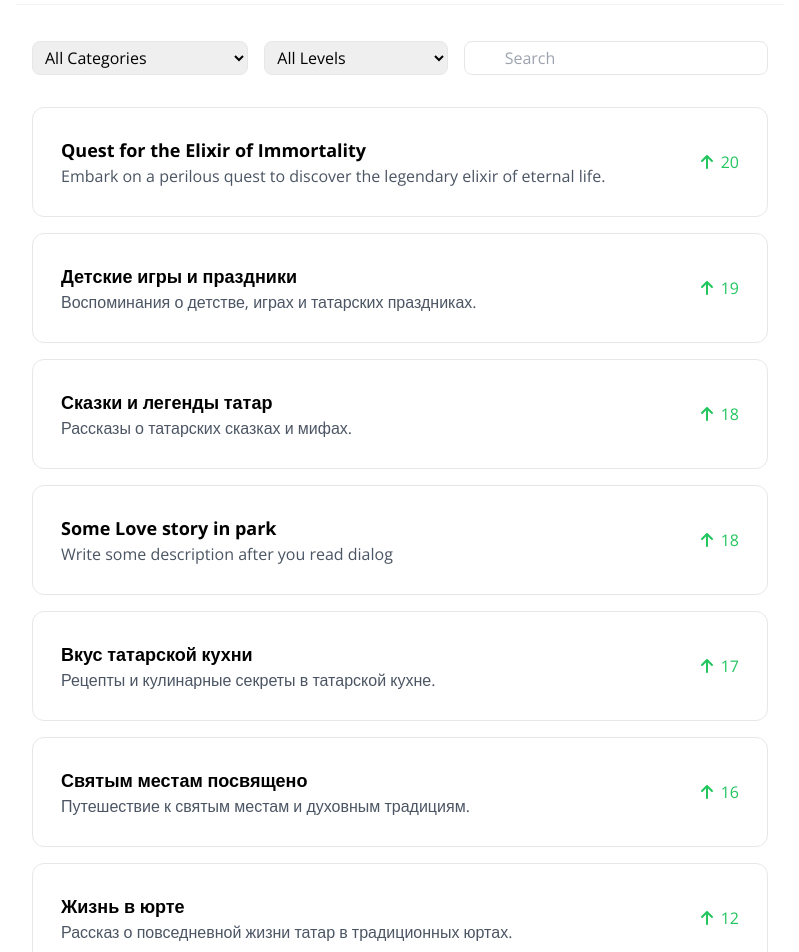
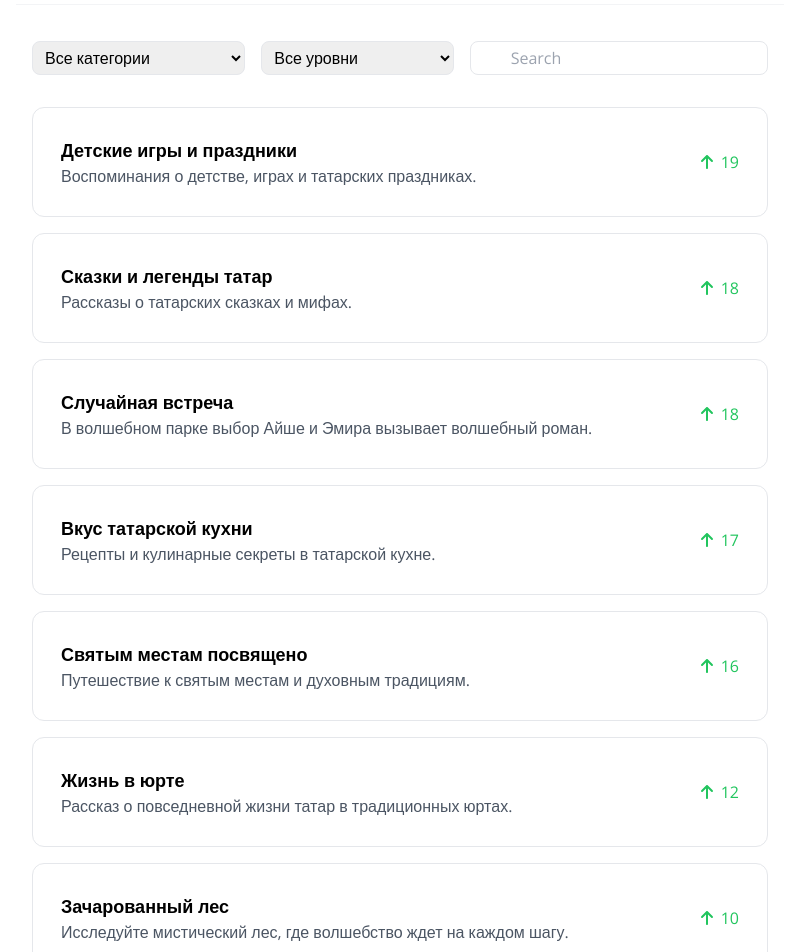
Before and after one commit to nikolina2k/language-app-front, a React (Vite) app: page /dialogs in a window 1280 px wide. Shown: the part 80-1032 px from the top of the page, without its empty margins (240-1039 px from the left). Built offline with nearby package versions, Linux system fonts and the light colour scheme.

Commit message:
translating dialog

```diff
--- a/src/components/Dialogs/Chat.jsx
+++ b/src/components/Dialogs/Chat.jsx
@@ -11,8 +11,9 @@ const ChatRoom = () => {
   // Find the item based on the item ID from the URL
   const selectedItem = items.find((item) => item.id === id);
 
-  if (!selectedItem) {
-    return <div>Item not found</div>;
+  if (id!=11) {
+
+    return <div className="mt-4">Story is being Written. Not Ready Yet!</div>;
   }
 
   const [messages, setMessages] = useState([]);
@@ -32,7 +33,7 @@ const ChatRoom = () => {
       };
 
       setMessages((prevMessages) => [...prevMessages, computerMessage]);
-    }, 2000);
+    }, 1500);
 
     return () => clearTimeout(typingTimer);
   }, []);
@@ -76,6 +77,7 @@ const ChatRoom = () => {
         }
       }
 
+
       // Show options again
       setOptionsVisible(true);
     }, 1500);
@@ -95,10 +97,11 @@ const ChatRoom = () => {
   }, [messages]);
 
   return (
-    <div className="h-full p-20 flex flex-col items-center justify-center mt-10">
+    <div className="h-full p-20 flex flex-col items-center justify-center mt-6">
       <div className="w-full max-w-xl bg-white p-4 rounded-lg shadow-md border">
         <h1 className="text-2xl font-bold text-gray-700 mb-4">
           {selectedItem.title}
+          <div>(Очрашу)</div>
         </h1>
 
         <div
@@ -166,11 +169,11 @@ const ChatRoom = () => {
 
         {/* Render user options */}
         {!isTyping && optionsVisible && (
-          <div className="grid grid-cols-3 gap-4">
+          <div className="grid grid-cols-1 gap-4">
             {getSceneData(currentScene).options && getSceneData(currentScene).options.map((option) => (
               <button
                 key={option.text}
-                className="bg-blue-400 hover:bg-blue-600 text-white p-6 rounded-full transition duration-300 ease-in-out transform hover:scale-105"
+                className="bg-blue-400 hover:bg-blue-600 text-sm text-white p-6 rounded-full transition duration-300 ease-in-out transform hover:scale-105"
                 onClick={() => handleOptionClick(option.text)}
               >
                 {option.text}
--- a/src/components/Dialogs/DialogsList.jsx
+++ b/src/components/Dialogs/DialogsList.jsx
@@ -34,12 +34,12 @@ const DialogsList = () => {
             value={selectedCategory}
             onChange={(e) => setSelectedCategory(e.target.value)}
           >
-            <option value="">All Categories</option>
-            <option value="Romance">Romance</option>
-            <option value="Horror">Horror</option>
-            <option value="Drama">Drama</option>
-            <option value="Action">Action</option>
-            <option value="Sci-Fi">Sci-Fi</option>
+            <option value="">Все категории</option>
+            <option value="Romance">Романтика</option>
+            <option value="Horror">Ужастик</option>
+            <option value="Drama">Драма</option>
+            <option value="Action">Действие</option>
+            <option value="Sci-Fi">Фантастика</option>
           </select>
         </div>
 
@@ -50,10 +50,10 @@ const DialogsList = () => {
             value={selectedLevel}
             onChange={(e) => setSelectedLevel(e.target.value)}
           >
-            <option value="">All Levels</option>
-            <option value="Easy">Easy</option>
-            <option value="Medium">Medium</option>
-            <option value="Hard">Hard</option>
+            <option value="">Все уровни</option>
+            <option value="Easy">Легкий</option>
+            <option value="Medium">Середина</option>
+            <option value="Hard">Жесткий</option>
           </select>
         </div>
 
--- a/src/components/Dialogs/Items.jsx
+++ b/src/components/Dialogs/Items.jsx
@@ -1,8 +1,8 @@
 const items = [
     {
       id: '1',
-      title: 'The Enchanted Forest',
-      description: 'Explore the mystical forest where magic awaits at every turn.',
+      title: 'Зачарованный лес',
+      description: 'Исследуйте мистический лес, где волшебство ждет на каждом шагу.',
       voteCount: 10,
       level: 'Medium',
       category: 'Sci-Fi',
@@ -65,9 +65,9 @@ const items = [
     },
     {
       id: '9',
-      title: 'Quest for the Elixir of Immortality',
-      description: 'Embark on a perilous quest to discover the legendary elixir of eternal life.',
-      voteCount: 20,
+      title: 'В поисках эликсира бессмертия',
+      description: 'Отправьтесь в опасное путешествие, чтобы найти легендарный эликсир вечной жизни.',
+      voteCount: 2,
       level: 'Hard',
       category: 'Sci-Fi',
     },
@@ -81,8 +81,8 @@ const items = [
     },
     {
         id: '11',
-        title: 'Some Love story in park',
-        description: 'Write some description after you read dialog',
+        title: 'Случайная встреча',
+        description: 'В волшебном парке выбор Айше и Эмира вызывает волшебный роман.',
         voteCount: 18,
         level: 'Medium',
         category: 'Romance',
```
Also changed, not shown: src/components/Dialogs/ExampleDialog.jsx (+31 -31 lines).
